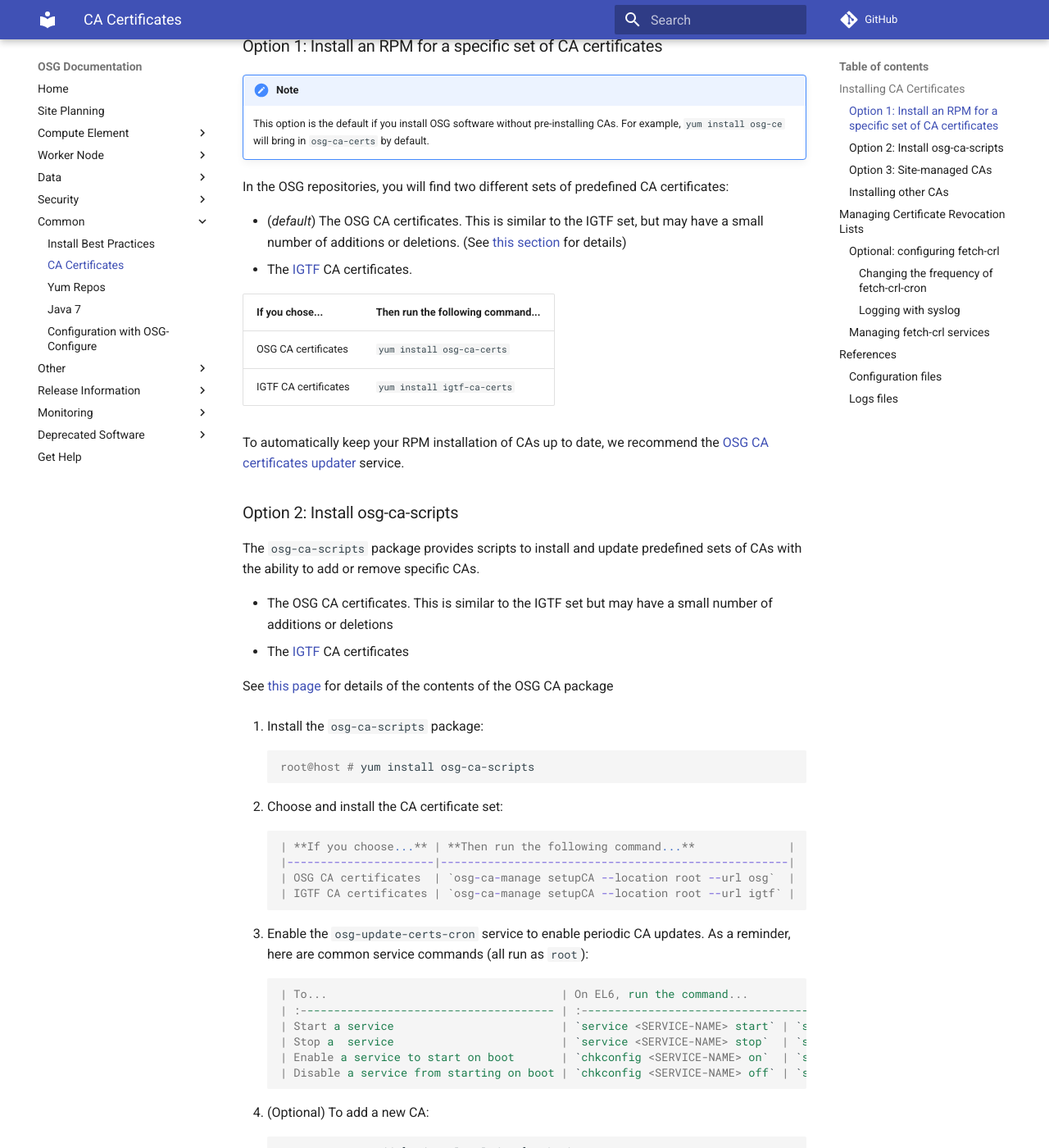
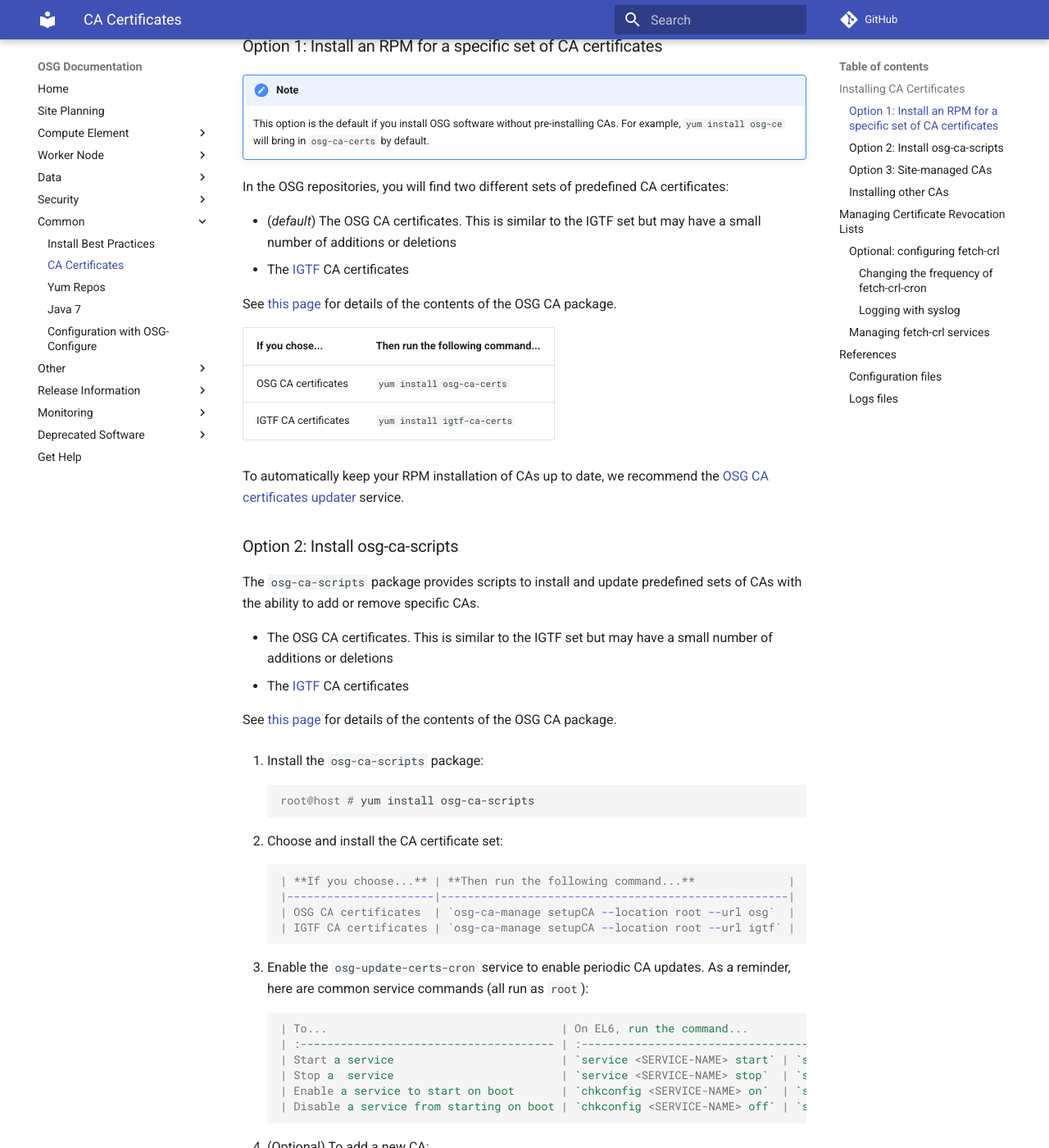
Before and after one commit to osg-htc/docs, an MkDocs documentation site: the page built from docs/common/ca.md, in a window 1280 px wide and 1400 px high, scrolled down 607 px. Shown: the whole window at 82% size. Built offline with MkDocs 1.6.1 and Material for MkDocs 9.7.7, drawn with Linux system fonts in a browser that asks for light colours; comment, search, counter and statistics services are not loaded; old or Windows-style settings are respelled for this version of MkDocs.

Commit message:
Remove missed "contents of OSG CA certs" link

```diff
--- a/docs/common/ca.md
+++ b/docs/common/ca.md
@@ -28,8 +28,10 @@ Please choose one of the three options to install CA certificates.
 
 In the OSG repositories, you will find two different sets of predefined CA certificates:
 
-- (*default*) The OSG CA certificates. This is similar to the IGTF set, but may have a small number of additions or deletions. (See [this section](#contents-of-osg-ca-package) for details)
-- The [IGTF](http://www.igtf.net/) CA certificates.
+- (*default*) The OSG CA certificates. This is similar to the IGTF set but may have a small number of additions or deletions
+- The [IGTF](http://www.igtf.net/) CA certificates
+
+See [this page](https://opensciencegrid.github.io/security/CaDistribution/) for details of the contents of the OSG CA package.
 
 | **If you chose...**  | **Then run the following command...** |
 |----------------------|---------------------------------------|
@@ -45,7 +47,7 @@ The `osg-ca-scripts` package provides scripts to install and update predefined s
 - The OSG CA certificates. This is similar to the IGTF set but may have a small number of additions or deletions
 - The [IGTF](http://www.igtf.net/) CA certificates
 
-See [this page](https://opensciencegrid.github.io/security/CaDistribution/) for details of the contents of the OSG CA package
+See [this page](https://opensciencegrid.github.io/security/CaDistribution/) for details of the contents of the OSG CA package.
 
 1. Install the `osg-ca-scripts` package:
 
```
